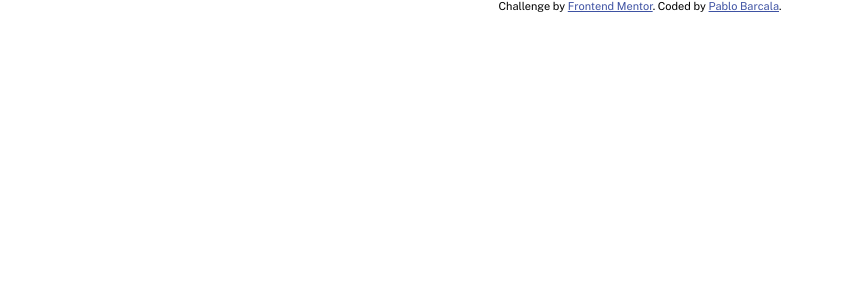
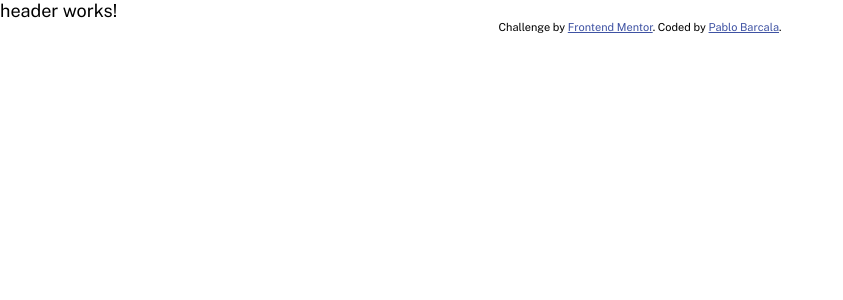
Before and after one commit to pablobarcala/Easybank-Landing-Page, an Angular app: page / in a window 1280 px wide. Shown: the top 300 px of the page, without its empty margins (0-843 px from the left). Built offline with nearby package versions, Linux system fonts and the light colour scheme.

Commit message:
agregar componente header en el app

```diff
--- a/src/app/app.component.html
+++ b/src/app/app.component.html
@@ -1,4 +1,5 @@
 <div>
+  <app-header></app-header>
   <div class="attribution">
     Challenge by <a href="https://www.frontendmentor.io?ref=challenge" target="_blank">Frontend Mentor</a>.
     Coded by <a href="https://pablobarcala.com.ar">Pablo Barcala</a>.
--- a/src/app/app.component.ts
+++ b/src/app/app.component.ts
@@ -1,10 +1,11 @@
 import { Component } from '@angular/core';
 import { RouterOutlet } from '@angular/router';
+import { HeaderComponent } from './components/header/header.component';
 
 @Component({
   selector: 'app-root',
   standalone: true,
-  imports: [RouterOutlet],
+  imports: [RouterOutlet, HeaderComponent],
   templateUrl: './app.component.html',
   styleUrl: './app.component.css'
 })
```
